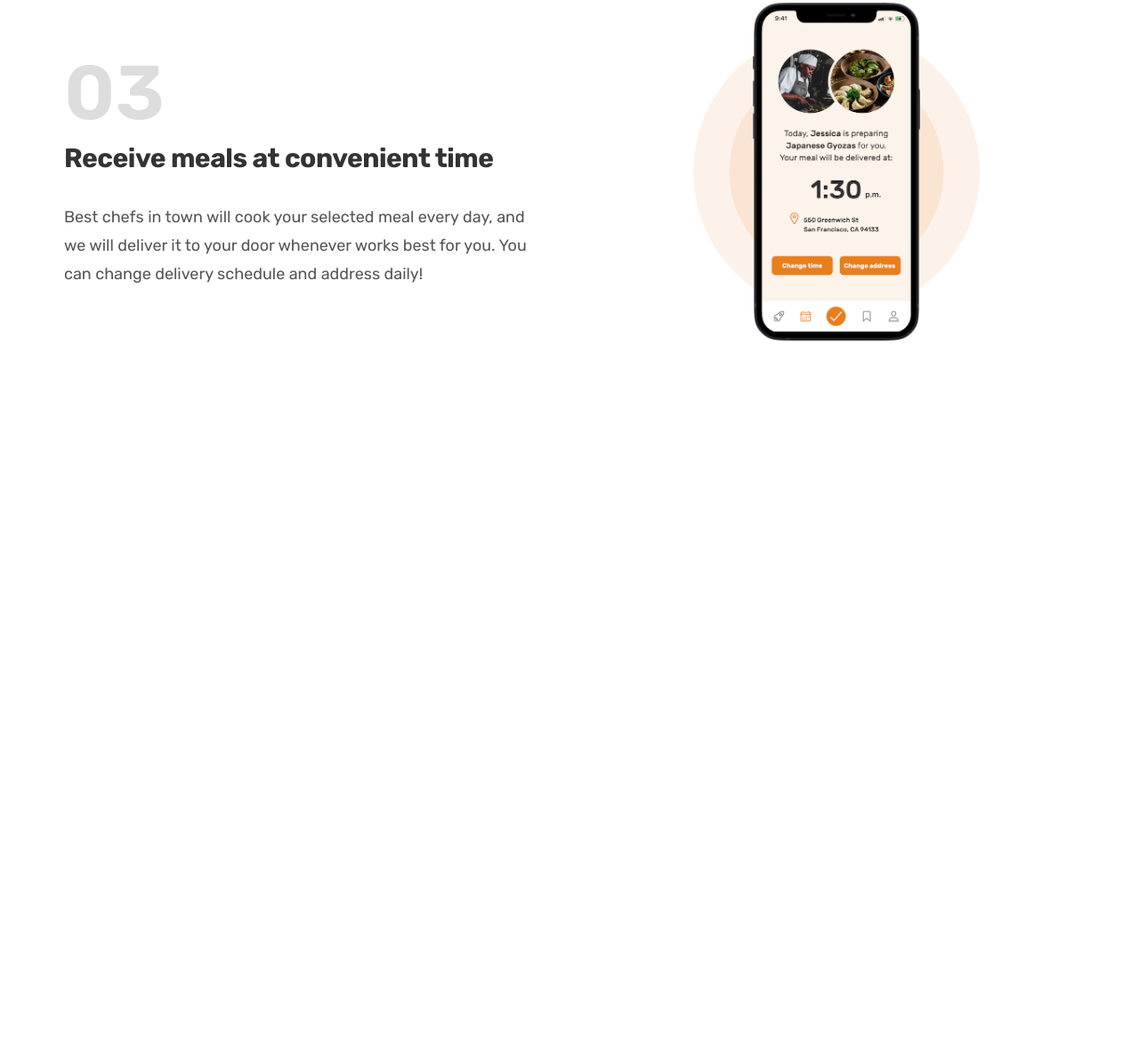
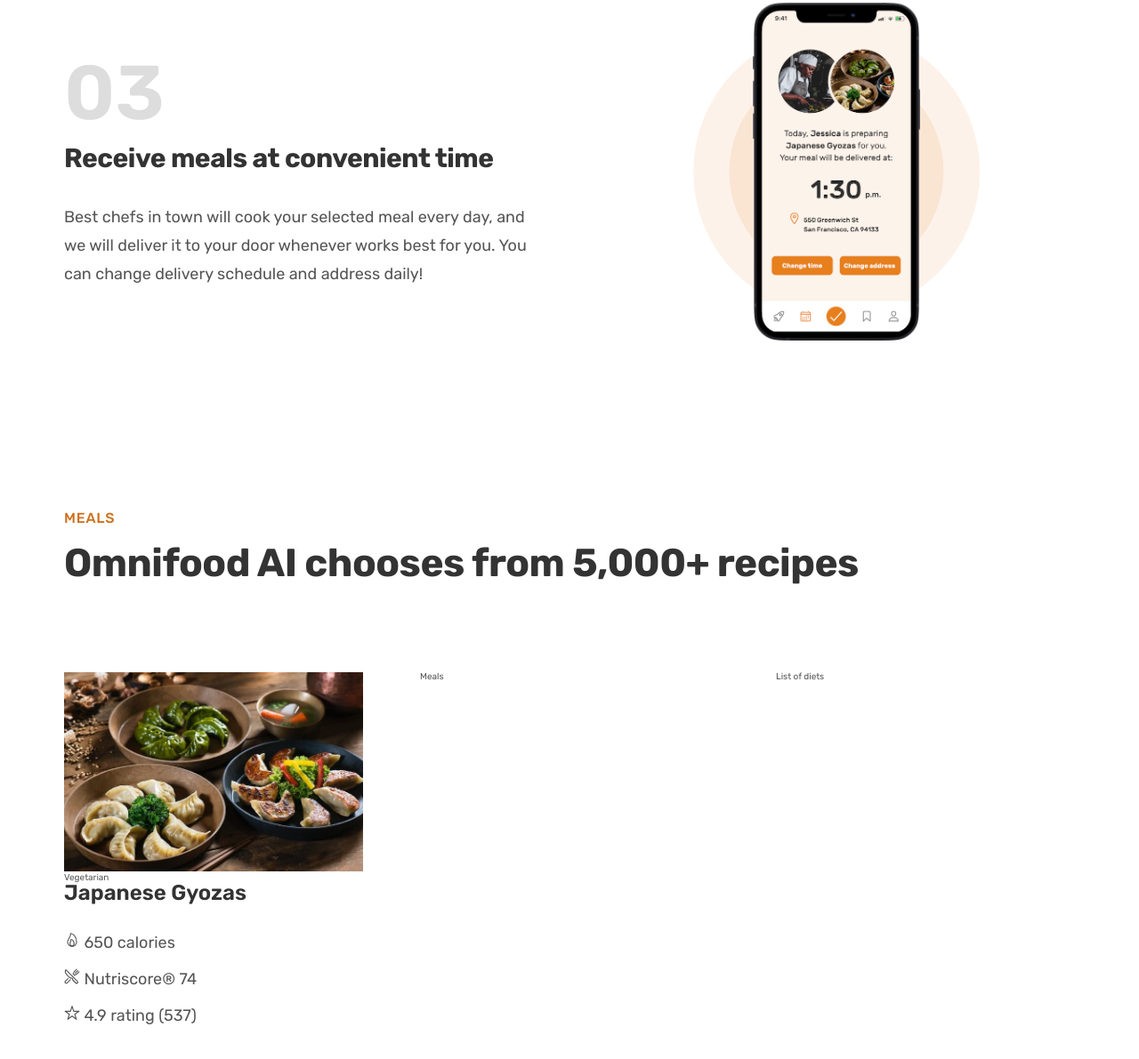
Before and after one commit to rujole13/Omnifood, a plain HTML site: page index.html in a window 1280 px wide. Shown: the part 2158-3349 px from the top of the page at 89% size. Before the commit the page ends 2637 px from the top, so only its background shows below. Drawn offline with nearby package versions, Linux system fonts and the light colour scheme.

Commit message:
started meals section

```diff
--- a/css/style.css
+++ b/css/style.css
@@ -206,3 +206,33 @@
 .step-img {
   width: 35%;
 }
+
+/***************************/
+/* MEALS SECTION */
+/***************************/
+
+.section-meals {
+  padding: 9.6rem 0;
+}
+
+.meal-img {
+  width: 100%;
+}
+
+.meal-title {
+  font-size: 2.4rem;
+  color: #333;
+  font-weight: 600;
+  margin-bottom: 3.2rem;
+}
+
+.meal-attributes {
+  list-style: none;
+  display: flex;
+  flex-direction: column;
+  gap: 2rem;
+}
+
+.meal-attribute {
+  font-size: 1.8rem;
+}
--- a/index.html
+++ b/index.html
@@ -150,6 +150,49 @@
           </div>
         </div>
       </section>
+
+      <section class="section-meals">
+        <div class="container">
+          <span class="subheading">Meals</span>
+          <h2 class="heading-secondary">
+            Omnifood AI chooses from 5,000+ recipes
+          </h2>
+        </div>
+
+        <div class="container grid grid--3-cols">
+          <div class="meal">
+            <img
+              src="img/meals/meal-1.jpg"
+              class="meal-img"
+              alt="Japanese Gyozas"
+            />
+            <span class="tag">Vegetarian</span>
+            <p class="meal-title">Japanese Gyozas</p>
+            <ul class="meal-attributes">
+              <li class="meal-attribute">
+                <ion-icon name="flame-outline"></ion-icon>
+                <span>650 calories</span>
+              </li>
+              <li class="meal-attribute">
+                <ion-icon name="restaurant-outline"></ion-icon>
+                <span>Nutriscore&reg; 74</span>
+              </li>
+              <li class="meal-attribute">
+                <ion-icon name="star-outline"></ion-icon>
+                <span>4.9 rating (537)</span>
+              </li>
+            </ul>
+          </div>
+
+          <div class="meal">Meals</div>
+          <div class="list">List of diets</div>
+        </div>
+      </section>
     </main>
+
+    <script
+      type="module"
+      src="https://unpkg.com/ionicons@5.4.0/dist/ionicons/ionicons.esm.js"
+    ></script>
   </body>
 </html>
```
